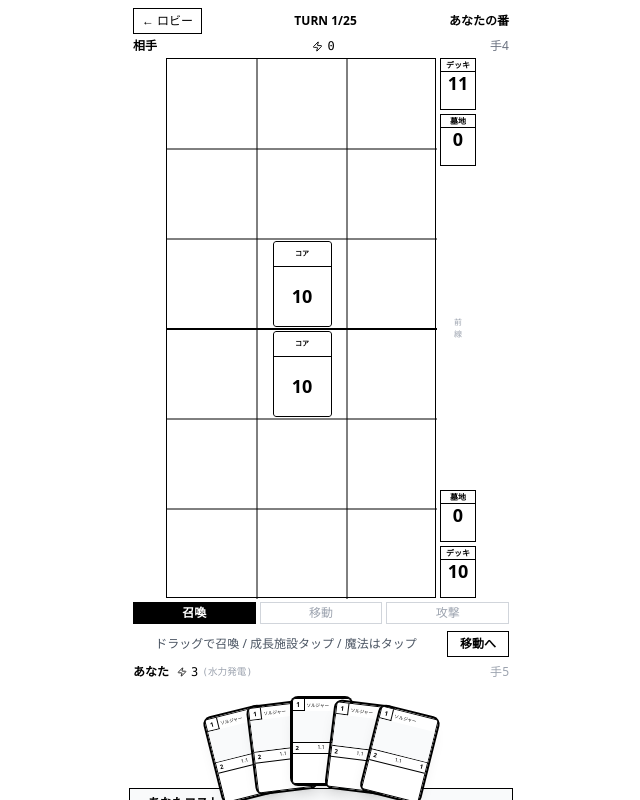
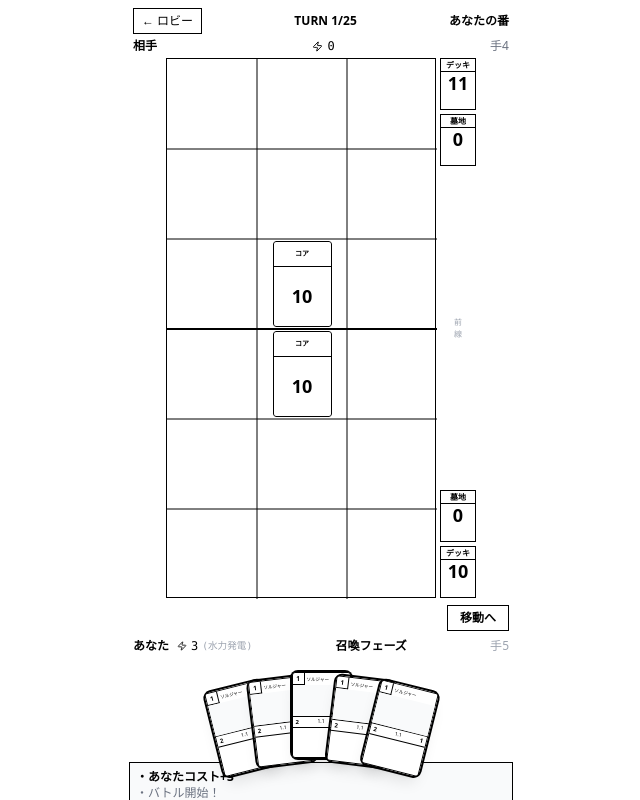
Before and after one commit to xiyafutian-del/nine-card-battle, a React (Vite) app: page / in a window 1280 px wide. Both pictures are taken after a click on the button "PVE対戦". Shown: the whole page, without its empty margins (319-959 px from the left). Built offline with nearby package versions, Linux system fonts and the light colour scheme.

Commit message:
Improve phase management and guide text display
Refactor phase handling and guide text logic in BattleScreen.

```diff
--- a/src/screens/BattleScreen.jsx
+++ b/src/screens/BattleScreen.jsx
@@ -5,7 +5,8 @@ import { HandFan } from '../components/HandFan.jsx';
 import { rowToCoord } from '../engine/battle.js';
 import { GENERATOR_INFO } from '../constants/index.js';
 
-const PHASES = [["summon", "召喚"], ["move", "移動"], ["attack", "攻撃"]];
+const PHASE_LABEL = { summon: "召喚", move: "移動", attack: "攻撃" };
+const isSpellCard = c => c.type === "spell" || c.type === "magic";
 
 export function BattleScreen({
   battle, confirmLeave,
@@ -20,7 +21,6 @@ export function BattleScreen({
   const isGameOver = gameOver !== null && gameOver !== undefined;
   const turn1block = turn === 1 && active === firstPlayer;
 
-  // 自分視点のサイド
   const viewSide = isPvp ? myColor : mode === "solo" ? active : "blue";
   const myHand  = viewSide === "blue" ? battle.playerHand : battle.aiHand;
   const myCost  = viewSide === "blue" ? battle.playerCost : battle.aiCost;
@@ -46,12 +46,14 @@ export function BattleScreen({
   function handleDragOver(e, row, col) {
     e.preventDefault();
     const dc = dragRef.current;
-    if (!dc || phase !== "summon") { setDropPreview(null); return; }
+    if (!dc) return;
+    // 魔法・スペルは盤面のどこにドロップしてもOK
+    if (isSpellCard(dc.card)) { setDropPreview(null); return; }
+    if (phase !== "summon") { setDropPreview(null); return; }
     const { side, idx } = rowToCoord(row);
     if (side !== active || myCost < dc.card.cost) { setDropPreview(null); return; }
     const len = board[active][col].length;
     if (len >= 3) { setDropPreview(null); return; }
-    // ユニットは最後尾、施設は指定位置
     setDropPreview({ col, insertIdx: dc.card.type === "facility" ? Math.min(idx, len) : len });
   }
   function handleDragLeave(e) {
@@ -67,14 +69,6 @@ export function BattleScreen({
     setDraggingCard(null); dragRef.current = null;
   }
 
-  function handleSpellActivate(handIndex) {
-    const card = myHand[handIndex];
-    if (!card) return;
-    if (!card.targetType || card.targetType === "none") onSummon(handIndex, -1, -1);
-    else onCellClick(-1, -1, { spell: true, handIndex, card });
-  }
-
-  // 盤面外（背景）タップで選択キャンセル
   const cancelIfBackground = e => { if (e.target === e.currentTarget) onCellClick(-1, -1); };
 
   let resultText = null;
@@ -85,13 +79,13 @@ export function BattleScreen({
     else resultText = gameOver === "blue" ? "🔵側の勝利！" : "🔴側の勝利！";
   }
 
-  let guideText;
+  let guideText = "";
   if (isGameOver) guideText = "";
   else if (handDisabled) guideText = "相手のターン…";
   else if (selectedSpell) guideText = `${selectedSpell.card.name}: 対象をタップ`;
   else if (selectedGrowth) guideText = "成長で出す手札のカードをタップ";
-  else if (draggingCard) guideText = "＋マスへドロップ（ユニットは最後尾）";
-  else if (phase === "summon") guideText = "ドラッグで召喚 / 成長施設タップ / 魔法はタップ";
+  else if (draggingCard) guideText = isSpellCard(draggingCard.card) ? "盤面にドロップで使用" : "＋マスへドロップ（ユニットは最後尾）";
+  else if (phase === "summon") guideText = "";
   else if (turn1block) guideText = "先行1T目は移動・攻撃不可";
   else if (selectedUnit) guideText = phase === "move" ? "緑=移動先 / 他タップでキャンセル" : "橙=攻撃先 / 他タップでキャンセル";
   else guideText = phase === "move" ? "動かすユニットをタップ" : "攻撃するユニットをタップ";
@@ -149,19 +143,7 @@ export function BattleScreen({
           />
         </div>
 
-        {/* フェーズ表示 */}
-        {!isGameOver && (
-          <div className="flex gap-1 px-1 mt-1 flex-shrink-0">
-            {PHASES.map(([k, label]) => (
-              <div key={k}
-                className={`flex-1 text-center text-xs py-0.5 border ${phase === k ? "border-black bg-black text-white font-bold" : "border-gray-300 text-gray-400"}`}>
-                {label}
-              </div>
-            ))}
-          </div>
-        )}
-
-        {/* ガイド + フェーズ進行 */}
+        {/* ガイド + フェーズ進行ボタン */}
         <div className="flex items-center gap-2 px-1 my-1 flex-shrink-0 min-h-8">
           {isGameOver ? (
             <div className="flex-1 text-center">
@@ -172,7 +154,8 @@ export function BattleScreen({
             <>
               <div className="flex-1 text-xs text-gray-600 text-center">{guideText}</div>
               <button
-                onClick={phase === "attack" ? onEndTurn : onNextPhase}
+                type="button"
+                onClick={e => { e.stopPropagation(); (phase === "attack" ? onEndTurn : onNextPhase)(); }}
                 disabled={handDisabled}
                 className="bg-white border border-black font-bold px-3 py-1 text-xs disabled:opacity-40 flex-shrink-0">
                 {phase === "summon" ? "移動へ" : phase === "move" ? "攻撃へ" : "ターン終了"}
@@ -181,21 +164,24 @@ export function BattleScreen({
           )}
         </div>
 
-        {/* 自分情報 */}
+        {/* 自分情報: コスト と 手数 の間に現在のフェーズ */}
         <div className="flex items-center gap-2 px-1 flex-shrink-0 mb-1">
           <span className="font-bold text-xs">あなた</span>
           <span className="flex items-center gap-1 font-mono text-xs">
             <Zap size={10}/>{myCost}
             <span className="text-gray-400 font-normal" style={{ fontSize: "0.6rem" }}>({genInfo.name})</span>
           </span>
-          <span className="text-gray-400 text-xs ml-auto">手{myHand.length}</span>
+          <span className="flex-1 text-center text-xs font-bold">
+            {!isGameOver && `${PHASE_LABEL[phase]}フェーズ`}
+          </span>
+          <span className="text-gray-400 text-xs">手{myHand.length}</span>
         </div>
 
         {/* 手札 */}
         <HandFan
           hand={myHand} handCost={myCost} handDisabled={handDisabled}
           isGameOver={isGameOver} cardImages={cardImages} phase={phase}
-          onSummon={onSummon} onSpellActivate={handleSpellActivate}
+          onSummon={onSummon}
           onDragStart={handleDragStart} onDragEnd={handleDragEnd}
           selectedGrowth={selectedGrowth} onGrowthSelect={onGrowthSelect}
         />
```
